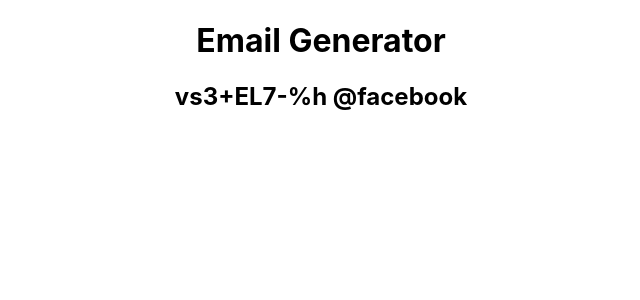
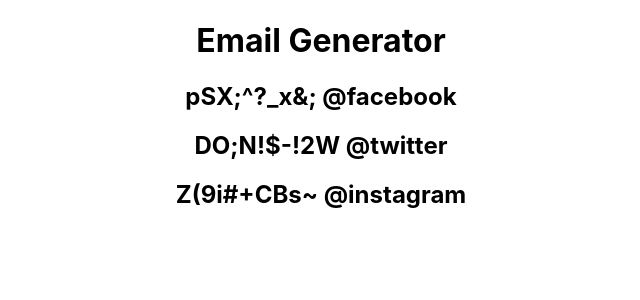
Before and after one commit to lucioxx89/Email_Generator, a React (Create React App) app: page / in a window 1280 px wide. Shown: the top 300 px of the page, without its empty margins (319-959 px from the left). Built offline with nearby package versions, Linux system fonts and the light colour scheme.

Commit message:
add 3 random email generator with 3 different hardcoded domains

```diff
--- a/src/components/PersonalEmail.js
+++ b/src/components/PersonalEmail.js
@@ -1,6 +1,8 @@
 function PersonalEmail() {
   // OPTION 1
   let RandomEmail = " ";
+  let RandomEmail2 = " ";
+  let RandomEmail3 = " ";
 
   const emailLength = 5 && 10;
 
@@ -8,6 +10,12 @@
     "ABCDEFGHIJKLMNOPQRSTUVWXYZabcdefghijklmnopqrstuvwxyz0123456789_+-;:,<>~!?@#$%^&*()";
   for (var i = 0; i < emailLength; i++) {
     RandomEmail += characters.charAt(
+      Math.floor(Math.random() * characters.length)
+    );
+    RandomEmail2 += characters.charAt(
+      Math.floor(Math.random() * characters.length)
+    );
+    RandomEmail3 += characters.charAt(
       Math.floor(Math.random() * characters.length)
     );
   }
@@ -18,6 +26,8 @@
   return (
     <div>
       <h2> {RandomEmail} @facebook</h2>
+      <h2> {RandomEmail2} @twitter</h2>
+      <h2> {RandomEmail3} @instagram</h2>
     </div>
   );
 }
```
